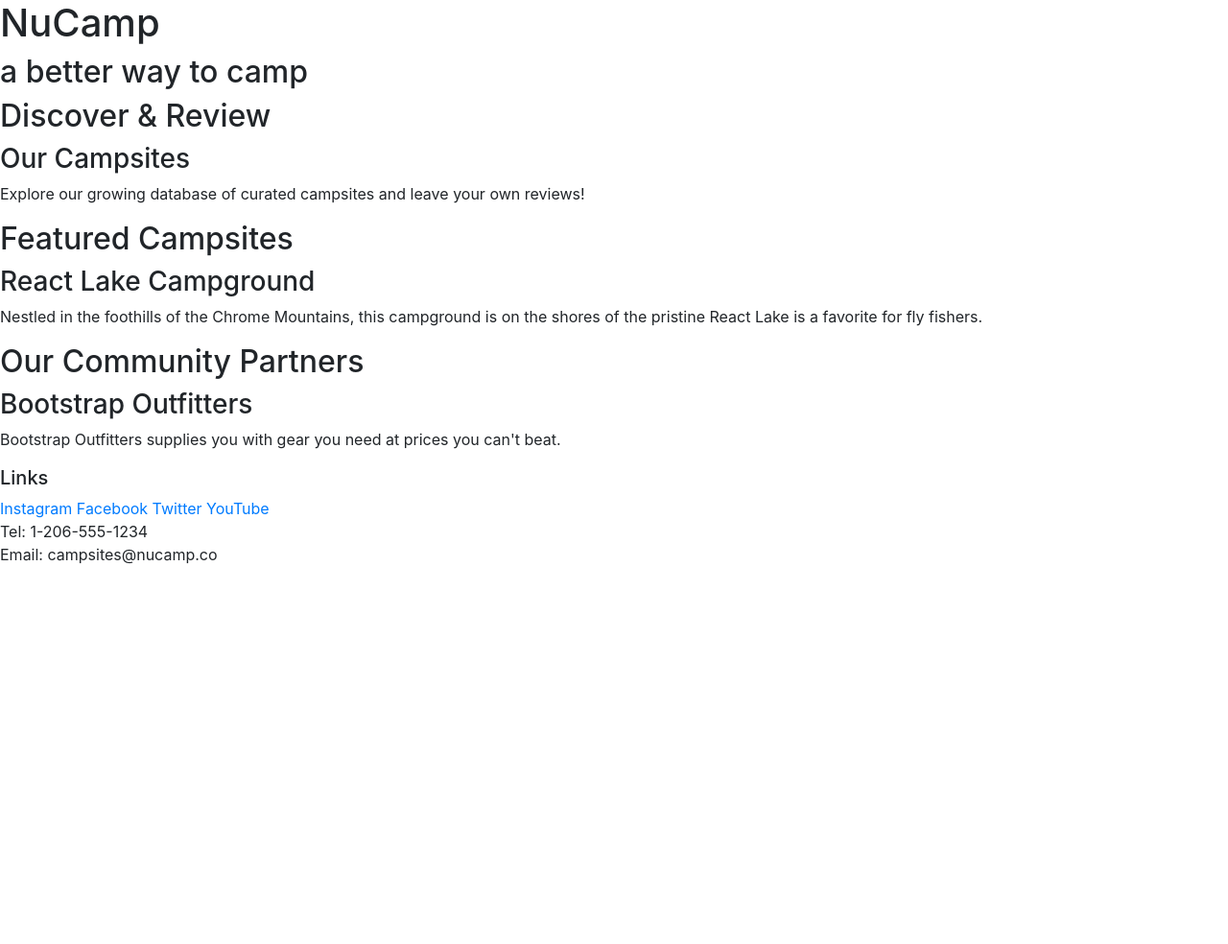
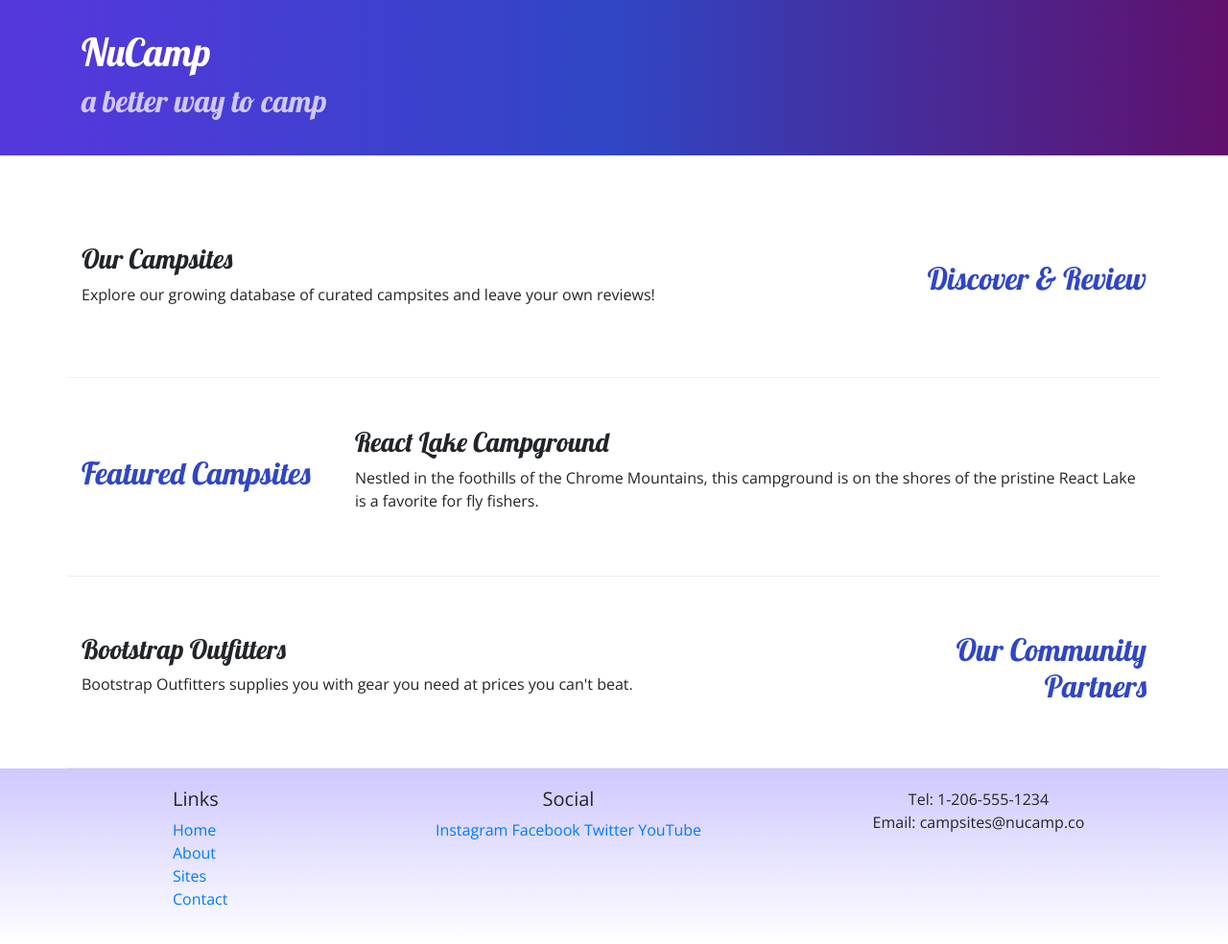
Before and after one commit to adouglass834/Nucamp-Site, a website: page index.html in a window 1280 px wide. Shown: the whole page at 96% size. Before the commit the page ends 800 px from the top, so only its background shows below. Drawn offline with nearby package versions, Linux system fonts and the light colour scheme.

Commit message:
First Commit

```diff
--- /dev/null
+++ b/css/styles.css
@@ -0,0 +1,32 @@
+body{
+font-family: "Open Sans", sans-serif;
+}
+
+h1, h2, h3 {
+    font-family: "Lobster", cursive;
+}
+
+h2 {
+    color: #3046C5;
+}
+
+header h2 {
+    color: #CEC8FF;
+}
+
+footer {
+    background-image: linear-gradient(#CEC8FF, white);
+    padding: 20px 0;
+}
+
+.jumbotron {
+    padding: 30px;
+    background-image: linear-gradient(to right, #5637DD, #3046C5, #60106B);
+    color: white;
+}
+
+.row-content {
+    padding: 50px 0;
+    border-bottom: 1px ridge;
+    min-height: 200px;
+}
--- a/index.html
+++ b/index.html
@@ -1,57 +1,94 @@
 <!DOCTYPE html>
 <html lang="en">
     <head>
-        <!-- Required meta tags always comes first-->
-        <meta charset="utf-8"/>
-        <meta name="viewport" content="width=device-width, initial-scale=1"/>
+        <!-- Required meta tags always come first -->
+        <meta charset="utf-8" />
+        <meta name="viewport" content="width=device-width, initial-scale=1" />
 
-        <!-- Bootstrap CSS-->
-        <link rel="stylesheet" href="node_modules/bootsrap/dist/css/bootstrap.min.css"/>
+        <!-- Bootstrap CSS -->
+        <link rel="stylesheet" href="node_modules/bootstrap/dist/css/bootstrap.min.css" />
 
-        <title>NuCamp: A better Way To Camp</title>
+        <!-- Additional CSS must be placed after Bootstrap CSS -->
+        <link rel="stylesheet" href="https://fonts.googleapis.com/css?family=Lobster|Open+Sans" />
+        <link rel="stylesheet" href="css/styles.css" />
+        <title>NuCamp: A Better Way To Camp</title>
     </head>
 
     <body>
-        <header>
-            <div>
+        <header class="jumbotron jumbotron-fluid">
+            <div class="container">
+                <div class="row">
+                    <div class="col">
                         <h1> NuCamp </h1>
                         <h2> a better way to camp </h2>
                     </div>
+                </div>
+        </div>
+
         </header>
-
-        <div>
-            <h2> Discover &amp Review</h2>
+        <div class="container">
+            <div class="row row-content align-items-center">
+                <div class="col-sm-4 order-sm-last col-md-3">
+                    <h2 class="text-sm-right">Discover & Review</h2>
+                </div>
+                <div class="col">
                     <h3> Our Campsites </h3>
                      <p> Explore our growing database of curated campsites and leave your own reviews! </p>
                     </div>
-        <div>
+            </div>
+
+            <div class="row row-content align-items-center">
+                <div class="col-sm-4 col-md-3">
                     <h2> Featured Campsites </h2>
+                </div>
+                <div class="col">
                     <h3> React Lake Campground </h3>
                     <p> Nestled in the foothills of the Chrome Mountains, this campground is on the shores of the pristine React Lake is a favorite for fly fishers. </p>
                 </div>
-        <div>
-            <h2> Our Community Partners </h2>
+            </div>
+
+            <div class="row row-content align-items-center">
+                <div class="col-sm-4 order-sm-last col-md-3">
+                    <h2 class="text-sm-right">Our Community Partners</h2>
+                </div>
+                <div class="col">
                     <h3> Bootstrap Outfitters </h3>
                     <p>Bootstrap Outfitters supplies you with gear you need at prices you can't beat. </p>
                 </div>
+            </div>
+        </div>
 
         <footer>
-            <div>
+            <div class="container">
+                <div class="row">
+                    <div class="col-4 col-sm-2 offset-1">
                         <h5>Links</h5>
+                        <ul class="list-unstyled">
+                            <li><a href="#">Home</a></li>
+                            <li><a href="#">About</a></li>
+                            <li><a href="#">Sites</a></li>
+                            <li><a href="#">Contact</a></li>
+                        </ul>
+                    </div>
+                    <div class="col-6 col-sm-5 text-center">
+                        <h5>Social</h5>
                         <a href="http://instagram.com/">Instagram</a>
                         <a href="http://facebook.com/">Facebook</a>
                         <a href="http://twitter.com/">Twitter</a>
                         <a href="http://youtube.com/">YouTube</a>
                     </div>
-            <div>
+                    <div class="col-sm-4 text-center">
                         Tel: 1-206-555-1234<br />
                         Email: campsites@nucamp.co
                     </div>
+               </div>
+            </div>
         </footer>
 
-        <!-- jQuery must come first, then Popper.js, then the Bootstrap Javascript plugins. -->
-        <script src="node_modules/jquery/dist/jquery.slim.min.js"> </script>
-        <script src="node_modules/popper.js/dist/umd/popper.min.js"> </script>
+        <!-- jQuery must come first, then Popper.js, then the Bootstrap JavaScript plugins.-->
+        <script src="node_modules/jquery/dist/jquery.slim.min.js"></script>
+        <script src="node_modules/popper.js/dist/umd/popper.min.js"></script>
         <script src="node_modules/bootstrap/dist/js/bootstrap.min.js"></script>
+
     </body>
 </html>
```
Also changed, not shown: aboutUs.html (added). Lines whose indentation alone changed are shown as unchanged.
